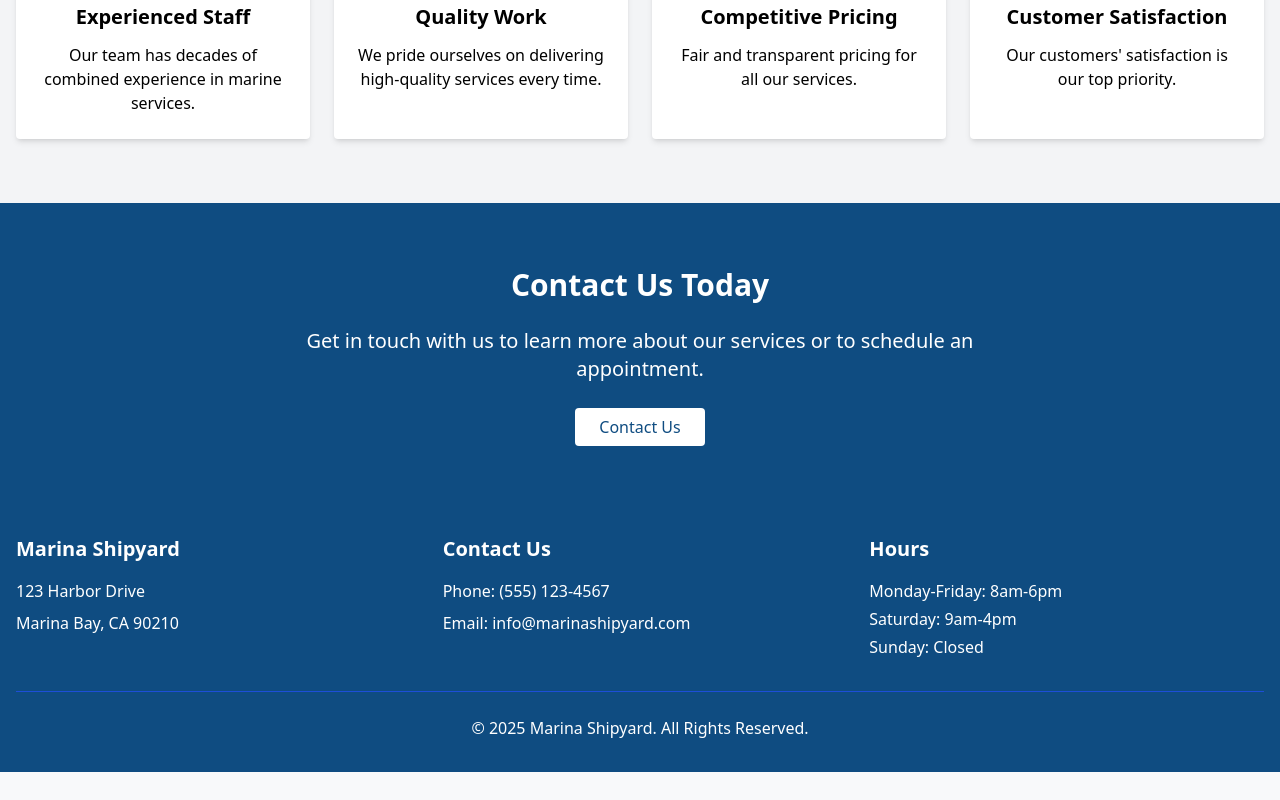
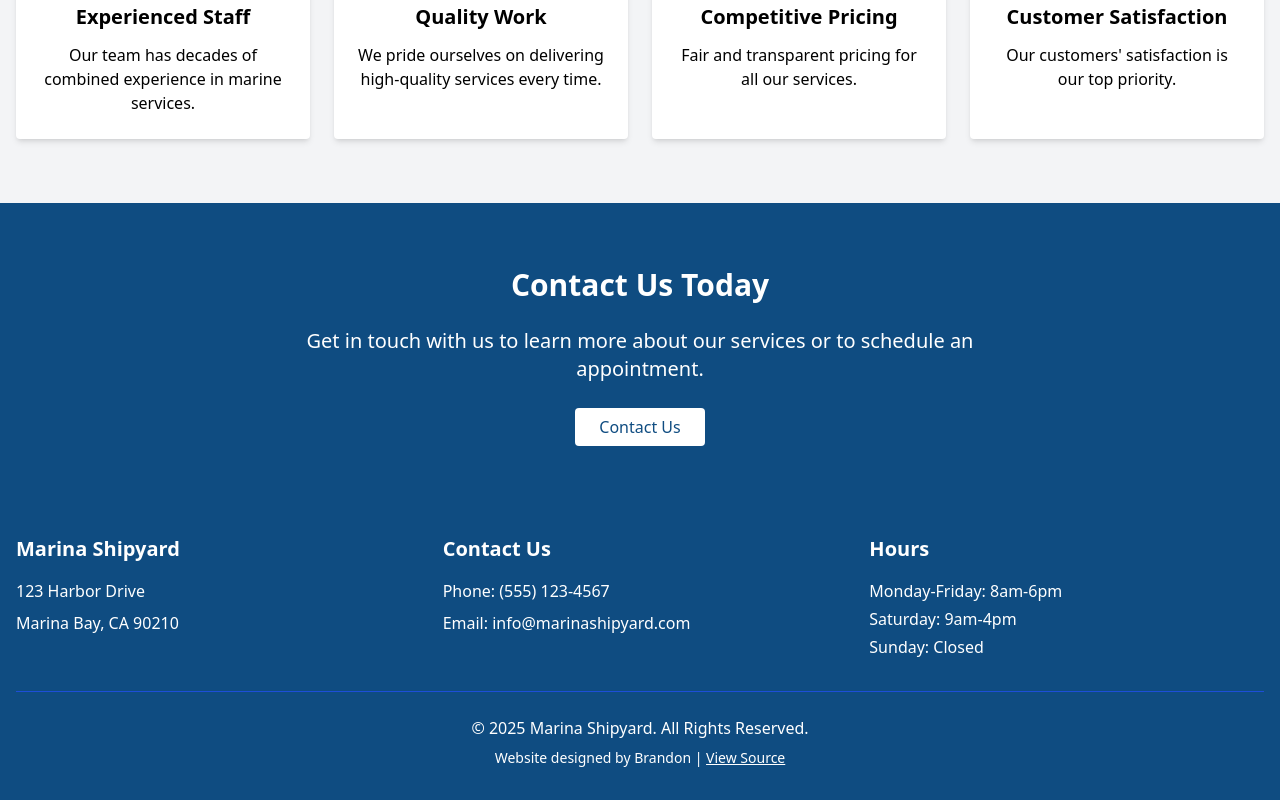
Before and after one commit to Brandonrz369/mar, a Next.js app: page / in a window 1280 px wide. Shown: the part 1189-1989 px from the top of the page. Before the commit the page ends 1961 px from the top, so only its background shows below. Built offline with nearby package versions, Linux system fonts and the light colour scheme.

Commit message:
Add footer credit and source link

```diff
--- a/src/components/Footer.js
+++ b/src/components/Footer.js
@@ -22,6 +22,7 @@ const Footer = () => {
         </div>
         <div className="mt-8 text-center border-t border-blue-700 pt-6">
           <p>&copy; {new Date().getFullYear()} Marina Shipyard. All Rights Reserved.</p>
+          <p className="mt-2 text-sm">Website designed by Brandon | <a href="https://github.com/Brandonrz369/mar" className="underline hover:text-gray-300">View Source</a></p>
         </div>
       </div>
     </footer>
```
